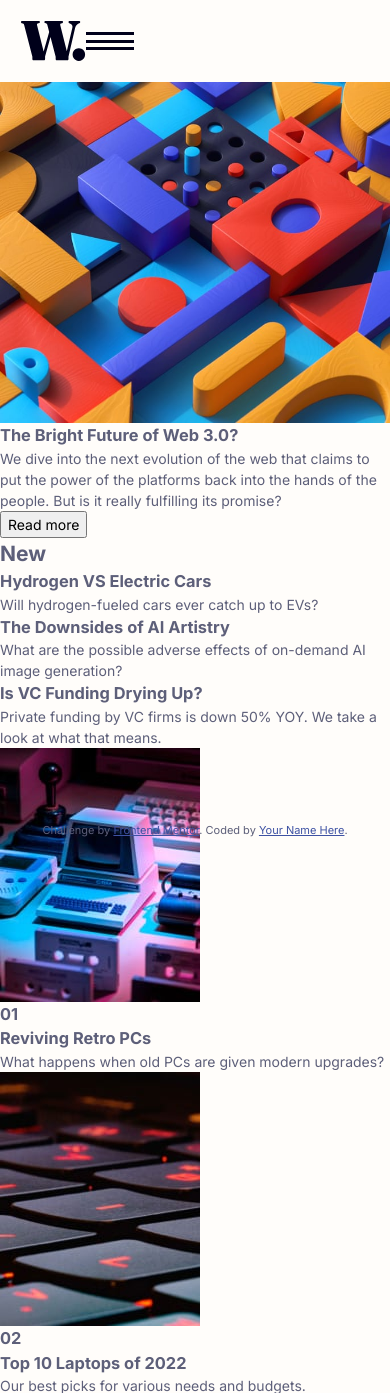
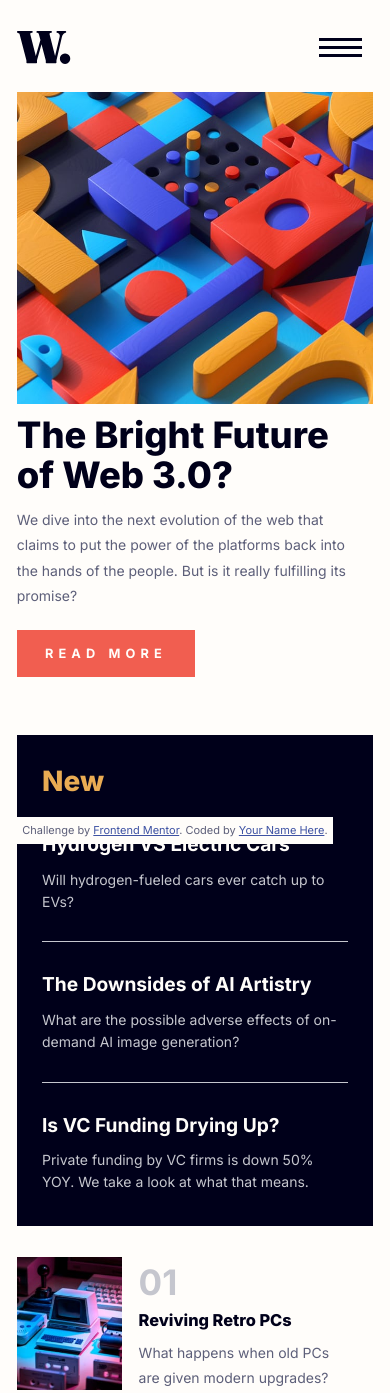
Before and after one commit to davidbonora/news-homepage-fr, a plain HTML site: page index.html in a window 390 px wide. Shown: the top 1393 px of the page. Drawn offline with nearby package versions, Linux system fonts and the light colour scheme.

Commit message:
mobile view done

```diff
--- a/css/style.css
+++ b/css/style.css
@@ -17,7 +17,9 @@ body {
 /*
   1. Use a more-intuitive box-sizing model.
 */
-*, *::before, *::after {
+*,
+*::before,
+*::after {
     box-sizing: border-box;
 }
 /*
@@ -29,7 +31,8 @@ body {
 /*
   3. Allow percentage-based heights in the application
 */
-html, body {
+html,
+body {
     height: 100%;
 }
 /*
@@ -44,62 +47,90 @@ body {
 /*
   6. Improve media defaults
 */
-img, picture, video, canvas, svg {
+img,
+picture,
+video,
+canvas,
+svg {
     display: block;
     max-width: 100%;
 }
 /*
   7. Remove built-in form typography styles
 */
-input, button, textarea, select {
+input,
+button,
+textarea,
+select {
     font: inherit;
 }
 /*
   8. Avoid text overflows
 */
-p, h1, h2, h3, h4, h5, h6 {
+p,
+h1,
+h2,
+h3,
+h4,
+h5,
+h6 {
     overflow-wrap: break-word;
 }
 /*
   9. Create a root stacking context
 */
-#root, #__next {
+#root,
+#__next {
     isolation: isolate;
 }
 
 /* ---- My Code ---- */
 body {
-    font-family: 'Inter';
-    font-size: .875rem;
+    font-family: "Inter";
+    font-size: 0.875rem;
     background-color: var(--off-white);
     color: var(--dark-grayish-blue);
     overflow: scroll;
+    --content-padding: 1.2em;
+    padding: var(--content-padding);
 }
 
 .menu-btn {
     display: flex;
     flex-direction: column;
-    width: 3rem;
+    width: 2.7rem;
     height: auto;
     z-index: 2;
     border: 0;
     background: transparent;
-    gap: .3rem;
+    gap: 0.3rem;
 }
 
 .menu-btn span {
     width: 100%;
-    height: 3px;
+    height: 3.4px;
     background: var(--very-dark-blue);
-    transition: all .3s ease-in-out;
+    transition: all 0.3s ease-in-out;
     transform-origin: left;
 }
 
 header {
     display: inline-flex;
     flex-direction: row;
-    padding: 1.5em;
+    padding: 1.5em auto;
+    padding-top: 1em;
+    padding-bottom: 2em;
     align-items: center;
+    background-color: var(--off-white);
+}
+
+header a.menu-btn {
+    position: absolute;
+    right: 2em;
+}
+
+header .logo-h {
+    width: 3.4rem;
 }
 
 nav {
@@ -109,7 +140,7 @@ nav {
     right: -60%;
     width: 60%;
     z-index: 1;
-    transition: all .75s ease;
+    transition: all 0.75s ease;
     opacity: 0;
     overflow-y: auto;
     background-color: var(--off-white);
@@ -120,6 +151,7 @@ nav ul {
     padding-top: 5em;
     padding-left: -3em;
     list-style: none;
+    text-align: left;
 }
 
 nav li {
@@ -130,40 +162,152 @@ nav li:hover {
     color: var(--soft-red);
 }
 
+body.visible {
+    overflow: hidden;
+}
+
 .visible main {
     filter: blur(2em);
-    transition: all .75s ease;
+    transition: all 1s ease-in-out;
 }
 
-.visible nav{
+.visible nav {
     right: 0;
     opacity: 1;
 }
 
-.visible span:nth-child(1){
-	transform: rotate(45deg);
+.visible span:nth-child(1) {
+    transform: rotate(45deg) translateY(-10px);
 }
 
-.visible span:nth-child(2){
+.visible span:nth-child(2) {
     opacity: 0;
 }
 
-.visible span:nth-child(3){
-	transform: rotate(-45deg);
+.visible span:nth-child(3) {
+    transform: rotate(-45deg) translateY(9px);
 }
 
-main {
-    --content-padding: 1.5em;
+/* ---- Cover Article ---- */
+
+.cover-article h1 {
+    font-size: 2.6em;
+    font-weight: 800;
+    line-height: 1.1;
+    color: var(--very-dark-blue);
+    padding: 0.3em var(--content-padding) 0.3em 0;
+}
+
+.cover-article p {
+    padding: 0.1em var(--content-padding) 1em 0;
+    line-height: 1.8;
+}
+
+.cover-article button {
+    margin: 0.6em auto;
+    padding: 1.1em 2.2em;
+    border: none;
+    font-size: 0.8rem;
+    font-weight: 700;
+    text-transform: uppercase;
+    letter-spacing: 0.4em;
+    background-color: var(--soft-red);
+    color: var(--off-white);
+}
+
+/* ---- Flash News ---- */
+
+.flash-news {
+    height: auto;
+    margin-top: 3.6em;
+    background-color: var(--very-dark-blue);
+    color: var(--grayish-blue);
+    padding: 1.8em;
+}
+
+.flash-news h1 {
+    font-size: 2em;
+    font-weight: 800;
+    color: var(--soft-orange);
+}
+
+.flash-article {
+    padding-top: 2em;
+    padding-bottom: 2em;
+    border-bottom: 1px solid var(--grayish-blue);
+}
+
+.flash-article:last-of-type {
+    border-bottom: none;
+    padding-bottom: 0.5em;
+}
+
+.flash-title {
+    font-size: 1.2rem;
+    color: var(--off-white);
+    padding-bottom: 0.5em;
+}
+
+.flash-text {
+    line-height: 1.6;
+}
+
+/* ---- Most Viewed ---- */
+
+.mv-article {
+    display: grid;
+    gap: 1.2em;
+    padding-top: 2.2em;
+}
+
+.mv-article img.mv-img {
+    width: 7.5em;
+    height: auto;
+    object-fit: cover;
+}
+.mv-article .mv-img {
+    grid-row: 1 / 4;
+}
+.mv-article .mv-info {
+    grid-row: 3 / 4;
+}
+
+.mv-info {
+  width: 90%;
+    height: auto;
+    text-align: left;
+}
+
+.mv-info h1 {
+    font-size: 2.5em;
+    font-weight: 700;
+    margin-top: -2.5em;
+    color: var(--grayish-blue);
+}
+
+.mv-info h3 {
+    font-weight: 800;
+    color: var(--very-dark-blue);
+}
+
+.mv-info p {
+    padding-top: 0.5em;
+    line-height: 1.8;
+}
+
+.most-viewed {
+    padding-bottom: 4em;
 }
 
 .attribution {
-    width: 100vw;
     position: fixed;
     bottom: 0;
-    padding: .5em;
+    padding: 0.5em;
     text-align: center;
     font-size: 11px;
     text-align: center;
+    background-color: var(--off-white);
+    z-index: 3;
 }
 .attribution a {
     color: hsl(228, 45%, 44%);
--- a/index.html
+++ b/index.html
@@ -27,7 +27,7 @@
     <body>
         <header>
             <picture>
-                <img src="assets/images/logo.svg" alt="Web logo" />
+                <img src="assets/images/logo.svg" alt="Web logo" class="logo-h"/>
             </picture>
             <a href="#" class="menu-btn" id="js-btn">
                 <span></span>
@@ -36,11 +36,11 @@
             </a>
             <nav class="menu">
                 <ul>
-                    <li>Home</li>
-                    <li>New</li>
-                    <li>Popular</li>
-                    <li>Trending</li>
-                    <li>Categories</li>
+                    <li><a href="#">Home</a></li>
+                    <li><a href="#">New</a></li>
+                    <li><a href="#">Popular</a></li>
+                    <li><a href="#">Trending</a></li>
+                    <li><a href="#">Categories</a></li>
                 </ul>
             </nav>
         </header>
@@ -48,6 +48,7 @@
             <section class="cover-article">
                 <article class="cover">
                     <picture class="cover-img">
+                        <source srcset="assets/images/image-web-3-desktop.jpg" media="(min-width:600px)">
                         <img
                             src="assets/images/image-web-3-mobile.jpg"
                             alt="Web 3"
@@ -88,27 +89,33 @@
             <section class="most-viewed">
                 <article class="mv-article">
                     <img src="assets/images/image-retro-pcs.jpg" alt="" class="mv-img" />
+                    <div class="mv-info">
                     <h1 class="mv-number">01</h1>
                     <h3 class="mv-title">Reviving Retro PCs</h3>
                     <p class="mv-text">
                         What happens when old PCs are given modern upgrades?
                     </p>
+                    </div>
                 </article>
                 <article class="mv-article">
                     <img src="assets/images/image-top-laptops.jpg" alt="" class="mv-img" />
+                    <div class="mv-info">
                     <h1 class="mv-number">02</h1>
                     <h3 class="mv-title">Top 10 Laptops of 2022</h3>
                     <p class="mv-text">
                         Our best picks for various needs and budgets.
                     </p>
+                    </div>
                 </article>
                 <article class="mv-article">
                     <img src="assets/images/image-gaming-growth.jpg" alt="" class="mv-img" />
+                    <div class="mv-info">
                     <h1 class="mv-number">03</h1>
                     <h3 class="mv-title">The Growth of Gaming</h3>
                     <p class="mv-text">
                         How the pandemic has sparked fresh opportunities.
                     </p>
+                    </div>
                 </article>
             </section>
         </main>
```
Lines whose indentation alone changed are shown as unchanged.
